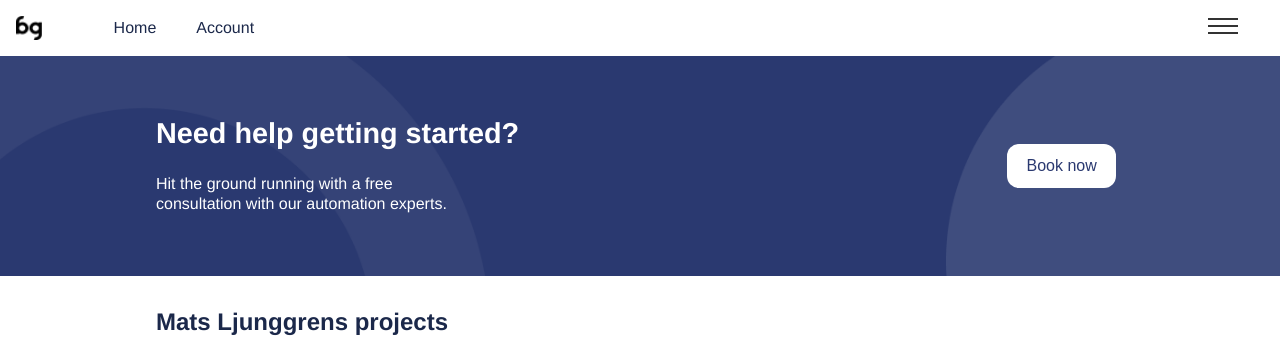
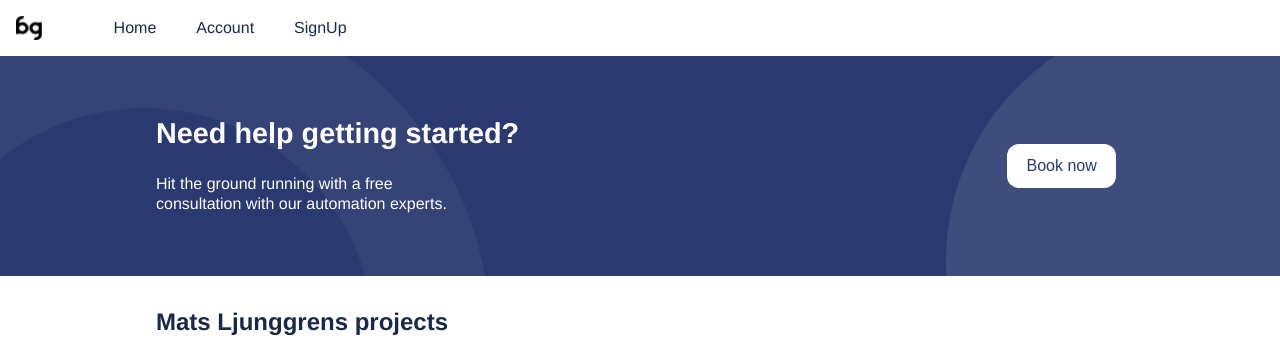
Before and after one commit to karinlj/boozang-manager-demo-22, a Vue app: page / in a window 1280 px wide. Shown: the top 338 px of the page. Built offline with nearby package versions, Linux system fonts and the light colour scheme; data requests are answered from the project's data file.

Commit message:
new links and hide burger

```diff
--- a/src/App.vue
+++ b/src/App.vue
@@ -53,8 +53,8 @@ ul {
   }
 }
 .menu {
-  position: fixed;
-  width: 100%;
+  // position: fixed;
+  // width: 100%;
 }
 
 //new
@@ -143,9 +143,12 @@ button {
   }
 }
 .main-container {
-  padding-top: 3.5rem;
+  //padding-top: 3.5rem;
 }
 
+main {
+  min-height: 500px;
+}
 //form
 form {
   padding: 1rem 0;
--- a/src/layout/HeaderBar.vue
+++ b/src/layout/HeaderBar.vue
@@ -10,14 +10,17 @@
         />
         <ul>
           <li>
-            <a href="">Home</a>
+            <router-link :to="{ name: 'Home' }"> Home</router-link>
           </li>
           <li>
-            <a href="">Account</a>
+            <router-link :to="{ name: 'Account' }">Account </router-link>
+          </li>
+          <li>
+            <router-link :to="{ name: 'SignUp' }">SignUp </router-link>
           </li>
         </ul>
       </nav>
-      <HeaderMenuBtn :isOpen="isOpen" @toggleOpen="toggleOpen" />
+      <!-- <HeaderMenuBtn :isOpen="isOpen" @toggleOpen="toggleOpen" /> -->
     </div>
   </header>
 </template>
--- a/src/layout/Navbar.vue
+++ b/src/layout/Navbar.vue
@@ -47,6 +47,7 @@ export default {
   //position: absolute;
   height: 100%;
   position: fixed; //obs!!
+  // position: absolute;
   top: 0;
   right: -500px; //obs!!
   z-index: 0; //obs!!  //same parent as vego_burger
```
